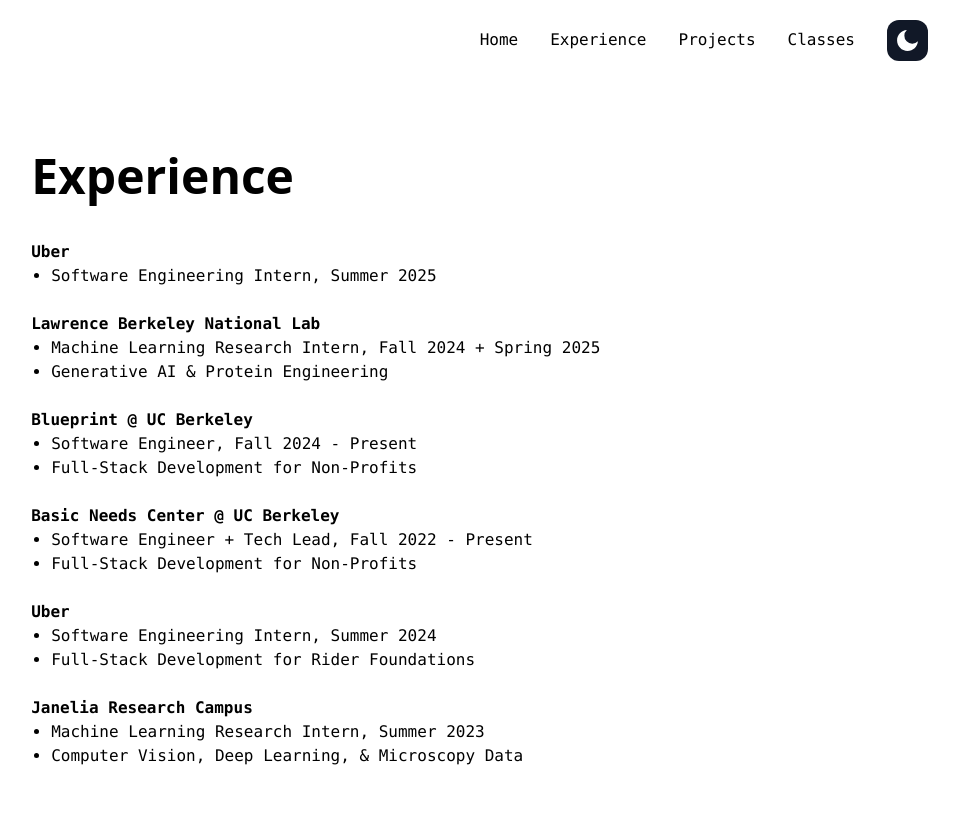
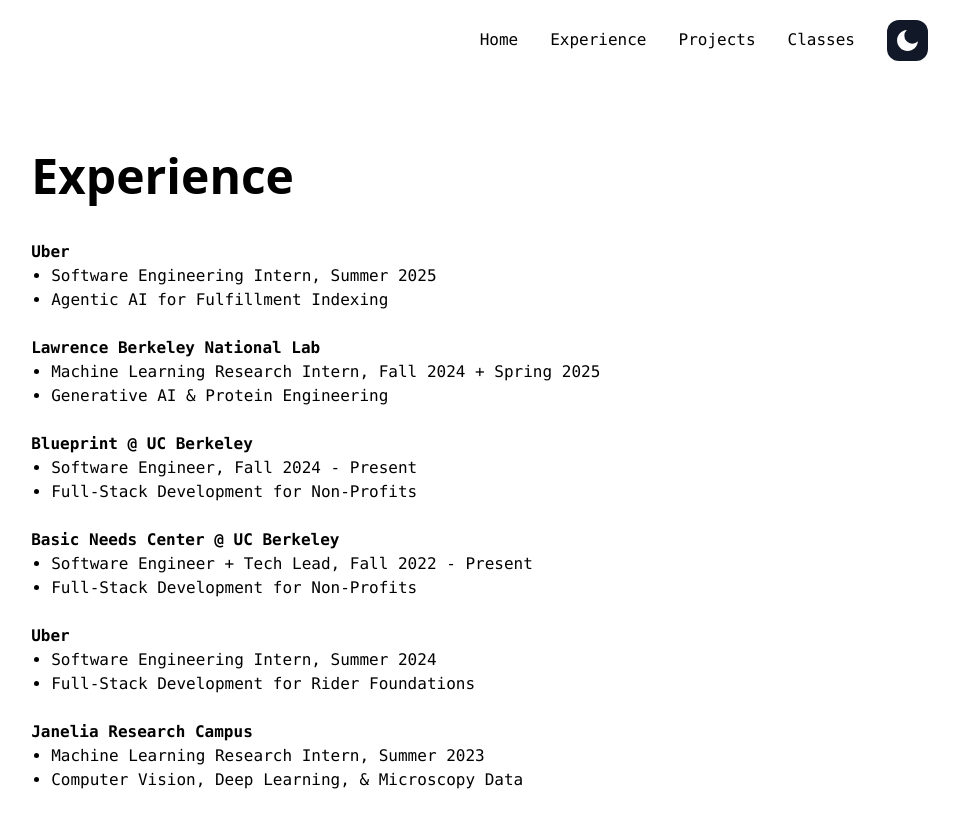
Before and after one commit to ethan-tam33/ethans-website, a Next.js app in the folder ethans-portfolio/: page /experience in a window 1280 px wide. Shown: the top 828 px of the page, without its empty margins (316-1275 px from the left). Built offline with nearby package versions, Linux system fonts and the light colour scheme.

Commit message:
update exp

```diff
--- a/ethans-portfolio/app/experience/page.tsx
+++ b/ethans-portfolio/app/experience/page.tsx
@@ -12,6 +12,7 @@
                         <br></br>
                         <ul className="list-disc pl-5">
                             <li>Software Engineering Intern, Summer 2025</li>
+                            <li>Agentic AI for Fulfillment Indexing</li>
                         </ul>
 
                         <br></br>
```
